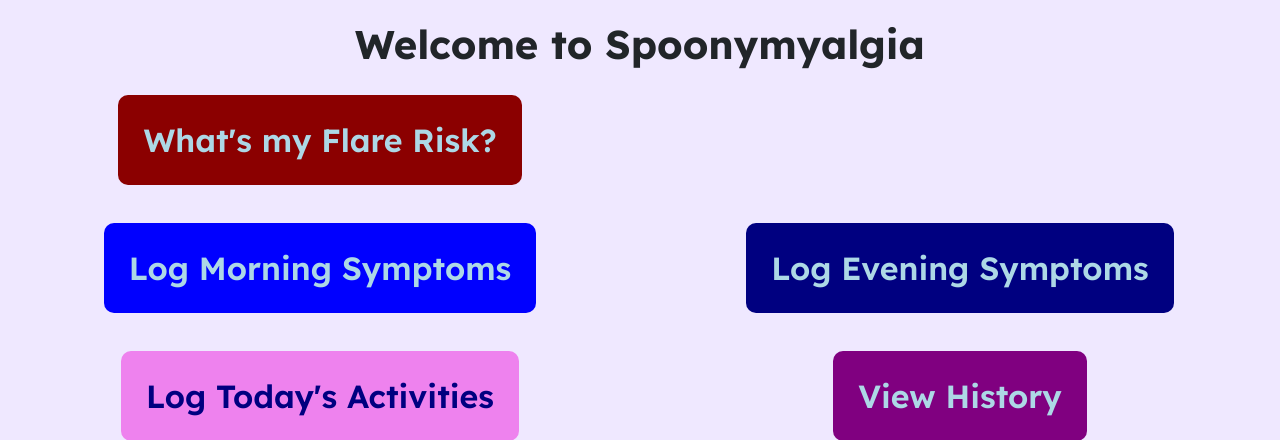
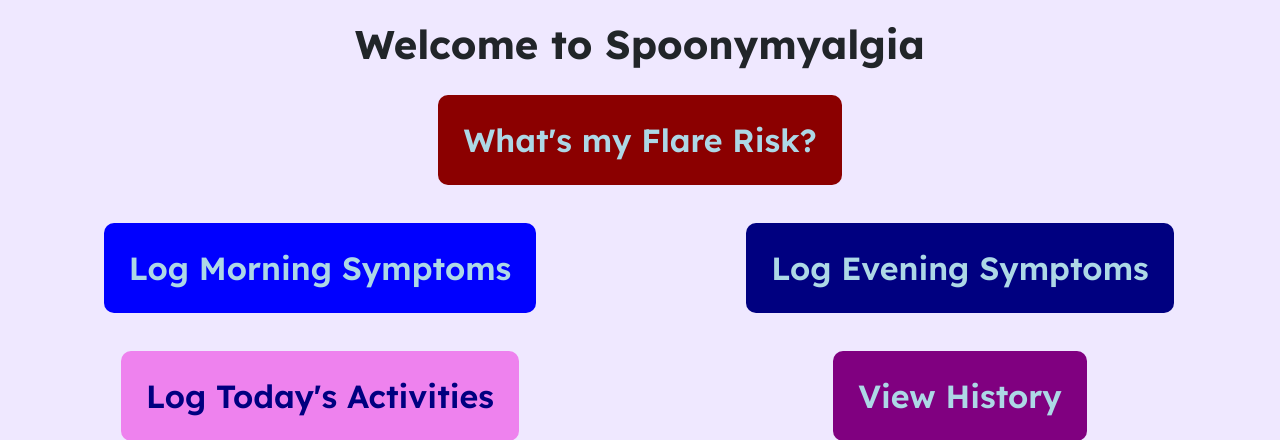
Before and after one commit to katieprogrammes/COMP3000-MVP, a Flask app: page / in a window 1280 px wide. Shown: the part 56-496 px from the top of the page. Run offline with Flask 3, Linux system fonts and the light colour scheme; some libraries are stand-ins or nearby versions.

Commit message:
home page is responsive

```diff
--- a/templates/home.html
+++ b/templates/home.html
@@ -6,8 +6,8 @@
         <h1 class="title">Welcome to Spoonymyalgia</h1>
     </div>
 </div>
-<div class="row">
-    <div class="col-12 col-md-6 dashbtn">
+<div class="row justify-content-center">
+    <div class="col-12 col-md-6 dashbtn text-center">
         <a href="{{ url_for('routes.flarerisk') }}" class="dashlog" id="homeflare">What's my Flare Risk?</a>
     </div>
 </div>
```
